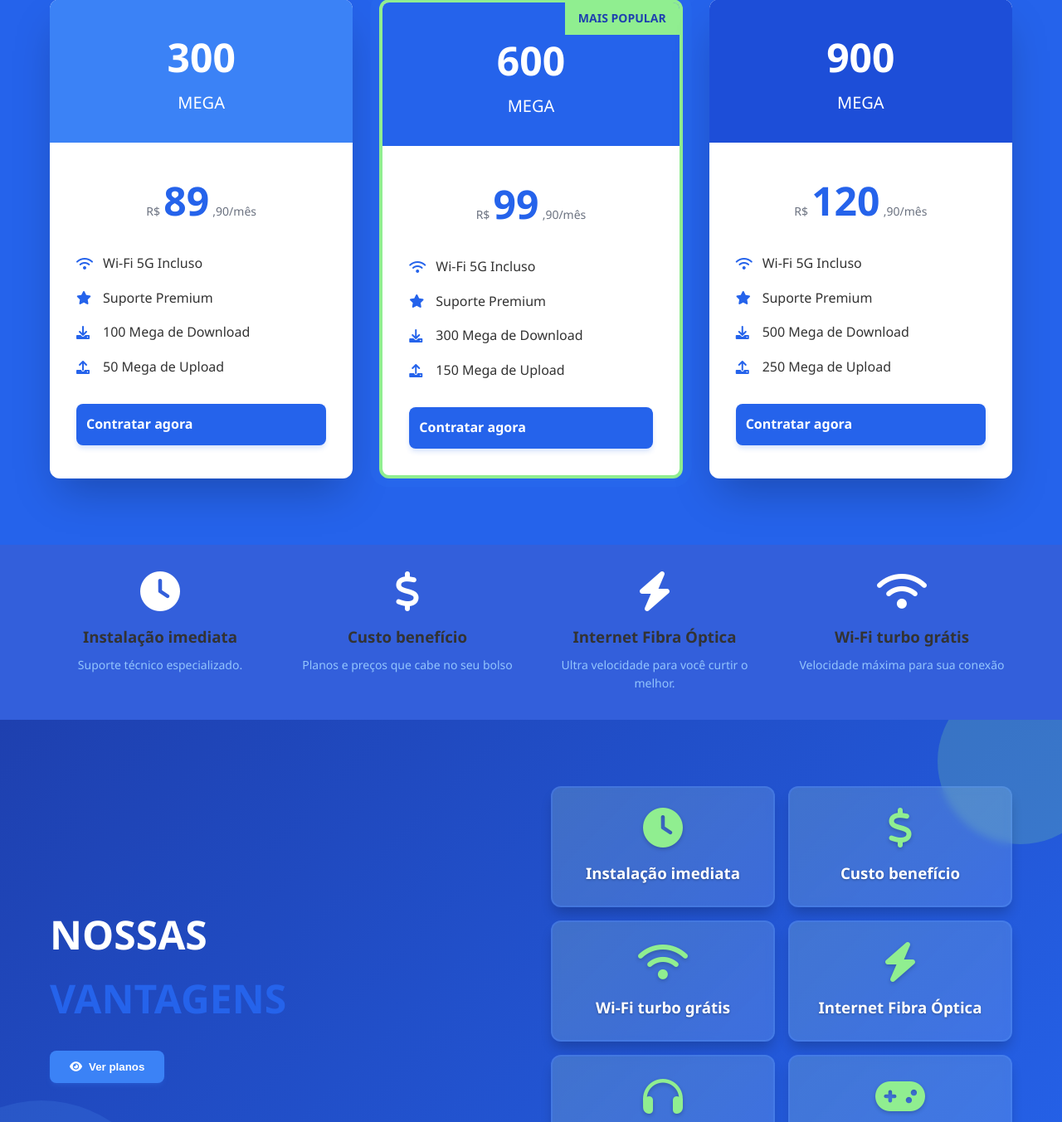
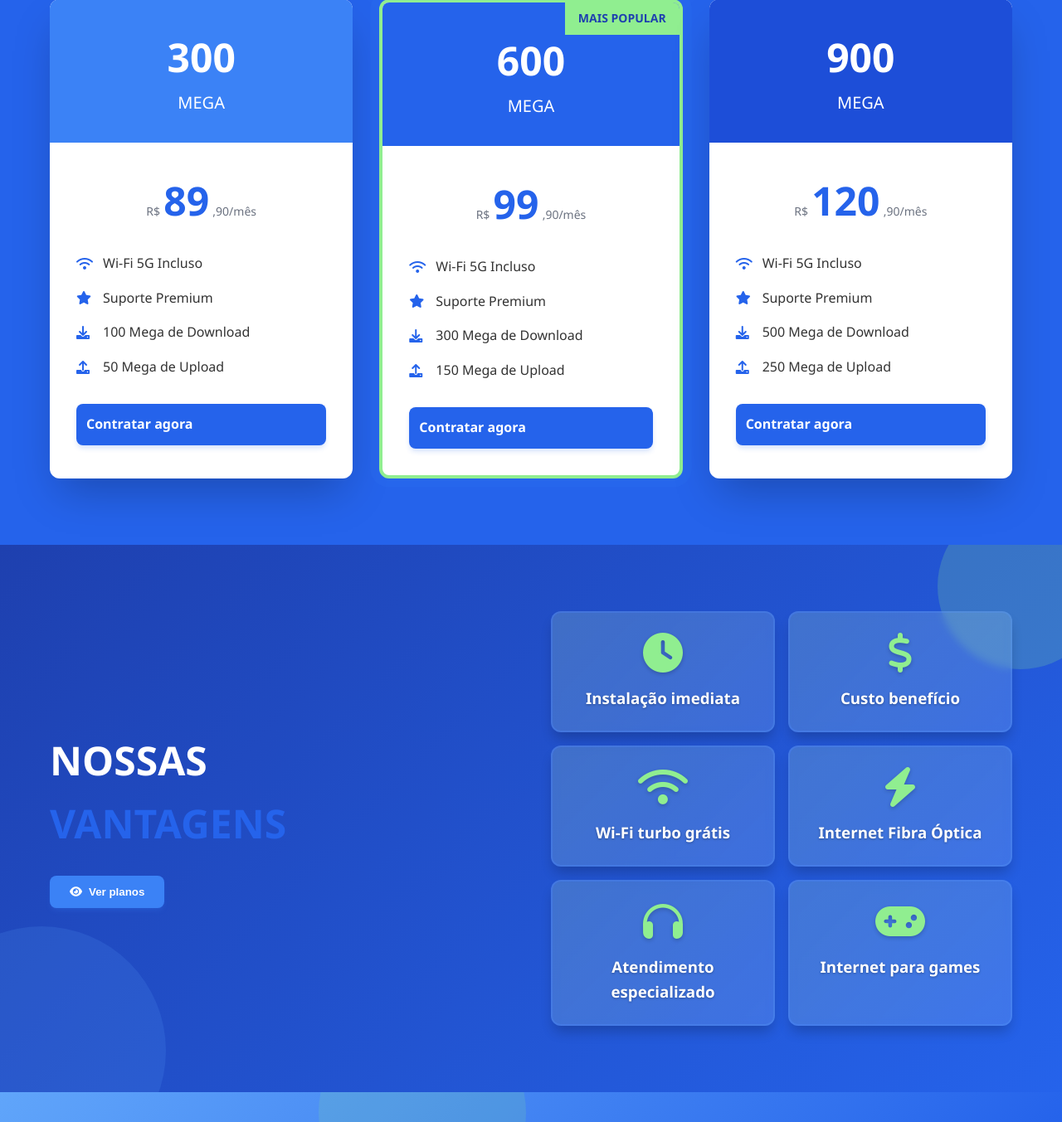
Before and after one commit to VieiraGabrielAlexandre/sullink, a PHP site: page / in a window 1280 px wide. Shown: the part 926-2279 px from the top of the page at 83% size. Run offline with PHP 8.4, Linux system fonts and the light colour scheme.

Commit message:
removendo parte não interessante

```diff
--- a/index.html
+++ b/index.html
@@ -272,34 +272,6 @@
         </div>
     </section>
 
-    <!-- Features Bar -->
-    <div class="features-bar">
-        <div class="container">
-            <div class="features-grid">
-                <div class="feature-item">
-                    <i class="fas fa-clock"></i>
-                    <h3>Instalação imediata</h3>
-                    <p>Suporte técnico especializado.</p>
-                </div>
-                <div class="feature-item">
-                    <i class="fas fa-dollar-sign"></i>
-                    <h3>Custo benefício</h3>
-                    <p>Planos e preços que cabe no seu bolso</p>
-                </div>
-                <div class="feature-item">
-                    <i class="fas fa-bolt"></i>
-                    <h3>Internet Fibra Óptica</h3>
-                    <p>Ultra velocidade para você curtir o melhor.</p>
-                </div>
-                <div class="feature-item">
-                    <i class="fas fa-wifi"></i>
-                    <h3>Wi-Fi turbo grátis</h3>
-                    <p>Velocidade máxima para sua conexão</p>
-                </div>
-            </div>
-        </div>
-    </div>
-
     <!-- Advantages Section -->
     <section id="sobre" class="advantages">
         <div class="container">
--- a/styles.css
+++ b/styles.css
@@ -367,28 +367,55 @@ body {
 
 /* Features Bar */
 .features-bar {
+    background: linear-gradient(135deg, #1e40af 0%, #2563eb 100%);
+    padding: 5rem 0;
+    color: white;
     position: relative;
-    z-index: 10;
-    background: rgba(29, 78, 216, 0.9);
-    padding: 2rem 0;
+    overflow: hidden;
 }
 
 .features-grid {
     display: grid;
-    grid-template-columns: repeat(auto-fit, minmax(250px, 1fr));
+    grid-template-columns: repeat(2, 1fr);
     gap: 2rem;
+    align-items: center;
+    position: relative;
+    z-index: 2;
+    max-width: 900px;
+    margin: 0 auto;
+}
+
+.feature-item {
+    background: rgba(255, 255, 255, 0.1);
+    padding: 2rem;
+    border-radius: 0.75rem;
+    box-shadow: 0 10px 15px -3px rgba(0, 0, 0, 0.2);
+    border: 2px solid rgba(96, 165, 250, 0.3);
+    backdrop-filter: blur(5px);
+    transition: all 0.3s ease;
     text-align: center;
+    position: relative;
+    overflow: hidden;
+}
+
+.feature-item:hover {
+    border-color: #90EE90;
+    transform: translateY(-5px);
+    box-shadow: 0 15px 25px -5px rgba(0, 0, 0, 0.3);
 }
 
 .feature-item i {
     font-size: 3rem;
-    color: #FFFFFF;
+    color: #90EE90;
     margin-bottom: 1rem;
+    text-shadow: 0 2px 5px rgba(0, 0, 0, 0.2);
 }
 
 .feature-item h3 {
     font-weight: 600;
+    color: white;
     margin-bottom: 0.5rem;
+    text-shadow: 0 1px 3px rgba(0, 0, 0, 0.3);
 }
 
 .feature-item p {
```
